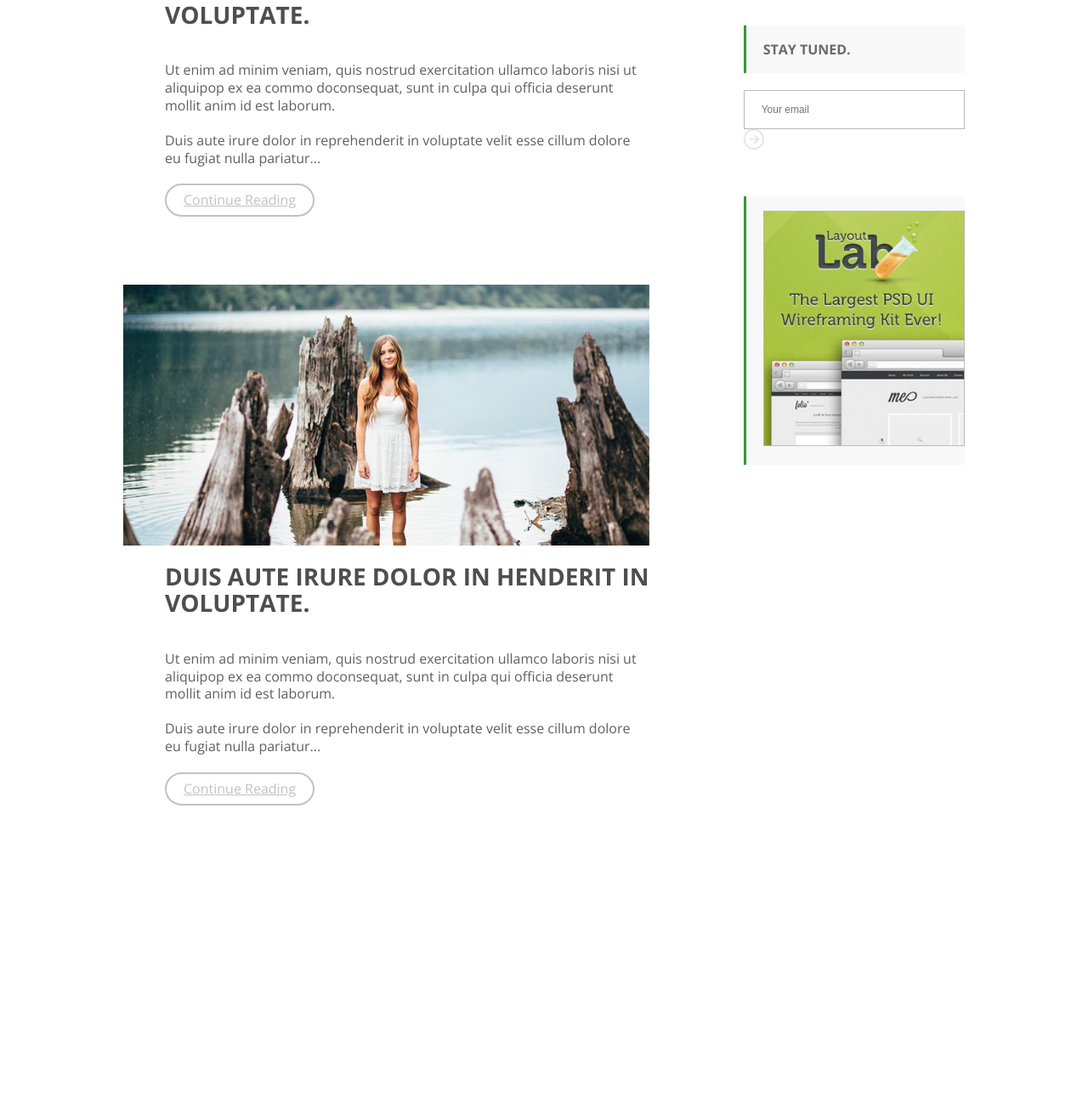
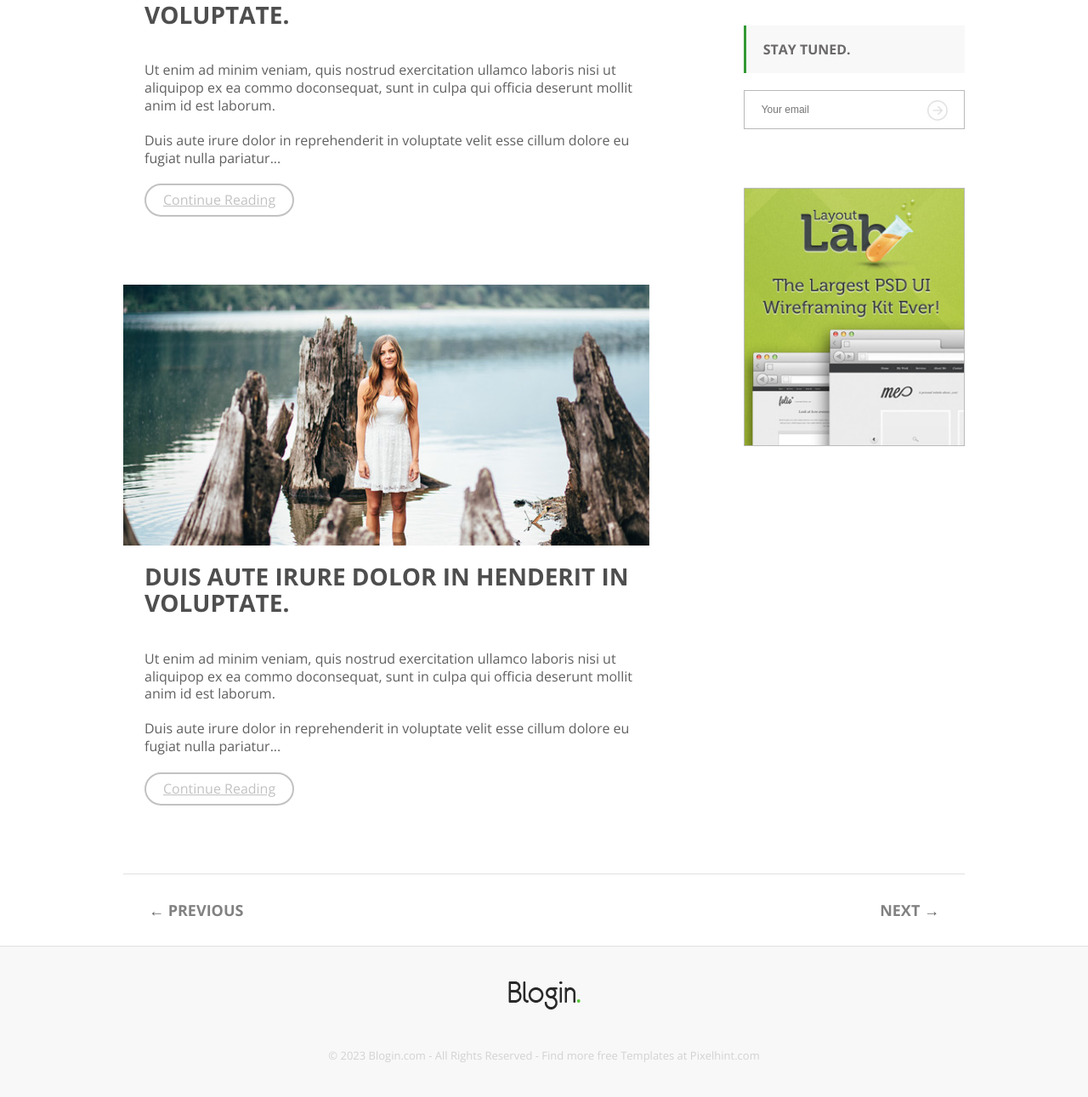
Before and after one commit to makaravets98/project_blog, a plain HTML site: page index.html in a window 1280 px wide. Shown: the part 564-1855 px from the top of the page at 85% size. Before the commit the page ends 1592 px from the top, so only its background shows below. Drawn offline with nearby package versions, Linux system fonts and the light colour scheme; a web font is replaced by a local one.

Commit message:
add and fix: add all blogs fix some changes

```diff
--- a/index.html
+++ b/index.html
@@ -7,7 +7,7 @@
     <link rel="preconnect" href="https://fonts.googleapis.com">
 <link rel="preconnect" href="https://fonts.gstatic.com" crossorigin>
 <link href="https://fonts.googleapis.com/css2?family=Inika:wght@400;700&family=Inter:wght@100;200;300;400;500;600;700;800;900&family=Open+Sans:ital,wght@0,300;0,400;0,500;0,600;0,700;0,800;1,300;1,400;1,500;1,600;1,700;1,800&display=swap" rel="stylesheet">
-    <title>Document</title>
+    <title>Blog</title>
 </head>
 <body>
     <header>
@@ -66,16 +66,29 @@
 
             <div class="widget">
                 <h2>Stay Tuned.</h2>
+                <div class="subscribe">
                 <form action="" method="get">
                     <input type="email" placeholder="Your email" class="subscribe_input">
                     <input type="image" src="verstka_Part2/images/sbcr-btn.jpg" class="subscribe_image">
                 </form>
+                </div>
             </div>
 
-            <div class="widget">
+            <div class="widget widget_photo">
                 <h2><a href=""><img src="verstka_Part2/images/banner.jpg" alt=""></a></h2>
             </div>
         </aside>
+        <div class="clr"></div>
+        <div class="pager clearfix">
+            <p class="previous_link">&larr; <a href="#">Previous</a></p>
+            <p class="next_link"> <a href="#">Next</a> &rarr;</p>
+        </div>
     </div>
+    <footer>
+        <div class="center_block_main_main">
+            <a href="#"><img src="verstka_Part2/images/logo-ftr.jpg" alt=""></a>
+            <p>&copy; 2023 Blogin.com  -  All Rights Reserved  -  Find more free Templates at Pixelhint.com</p>
+        </div>
+    </footer>
 </body>
 </html>
--- a/style.css
+++ b/style.css
@@ -146,12 +146,12 @@ article>h2{
     font-weight: bold;
     line-height: 1.1;
     margin-bottom: 40px;
-    margin-left: 49px;
+    margin-left: 25px;
     color: #4f4e4e;
 }
 article>p{
     margin-bottom: 20px;
-    margin-left: 49px;
+    margin-left: 25px;
     line-height: 1.3;
 }
 a.more{
@@ -200,7 +200,59 @@ aside{
     font-size: 0.75em;
     width: 100%;
     border: 1px solid #b9b9b9;
-    padding: 15px 20px;
+    padding: 15px 50px 15px 20px;
     box-sizing: border-box;
-
+    position: absolute;
+    top: 0;
+    left: 0;
 }
+.subscribe{
+    position: relative;
+    width: 100%;
+    height: 48px;
+}
+.subscribe_image{
+    position: absolute;
+    right: 20px;
+    top: 12px;
+}
+.widget_photo>h2{
+    background: none;
+    border: none;
+    padding-left: 0;
+}
+.pager{
+    border-top: 1px solid #e1e0e0;
+    font-size: 1.125em;
+    text-transform: uppercase;
+    font-weight: bold;
+    padding: 30px;
+}
+.pager a{
+    color: #818181;
+    text-decoration: none;
+}
+.pager a:hover{
+color: #339933;
+text-decoration: underline;
+}
+.previous_link{
+    float: left;
+}
+.next_link{
+    float: right;
+}
+footer{
+    background-color: #f8f8f8;
+    border-top: 1px solid #e1e0e0;
+    text-align: center;
+}
+footer>.center_block_main_main>p{
+    font-size: 0.8125em;
+    color: #d2d2d2;
+    padding-top: 40px;
+    padding-bottom: 40px;
+}
+footer img{
+    padding-top: 40px;
+}
```
